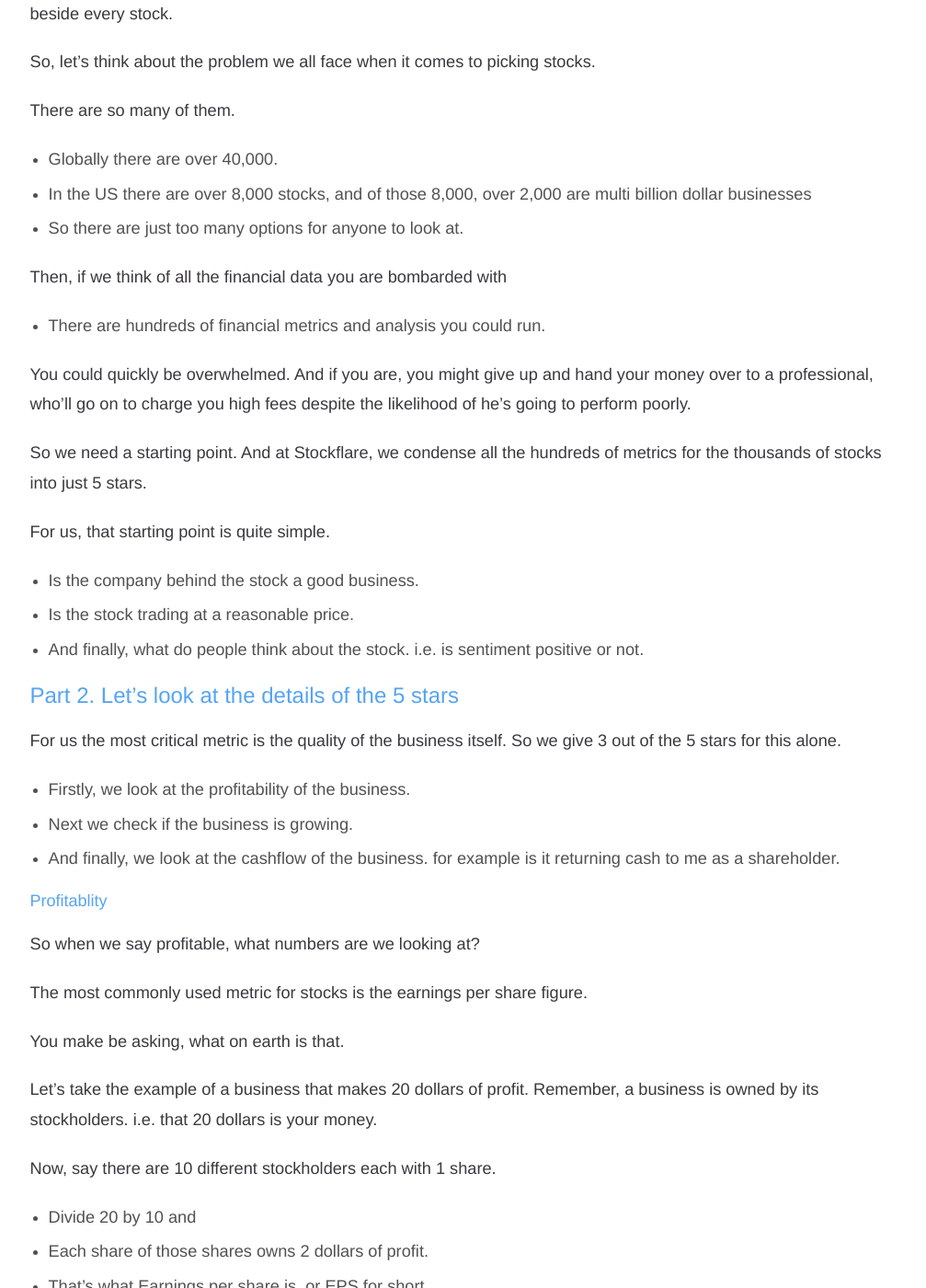
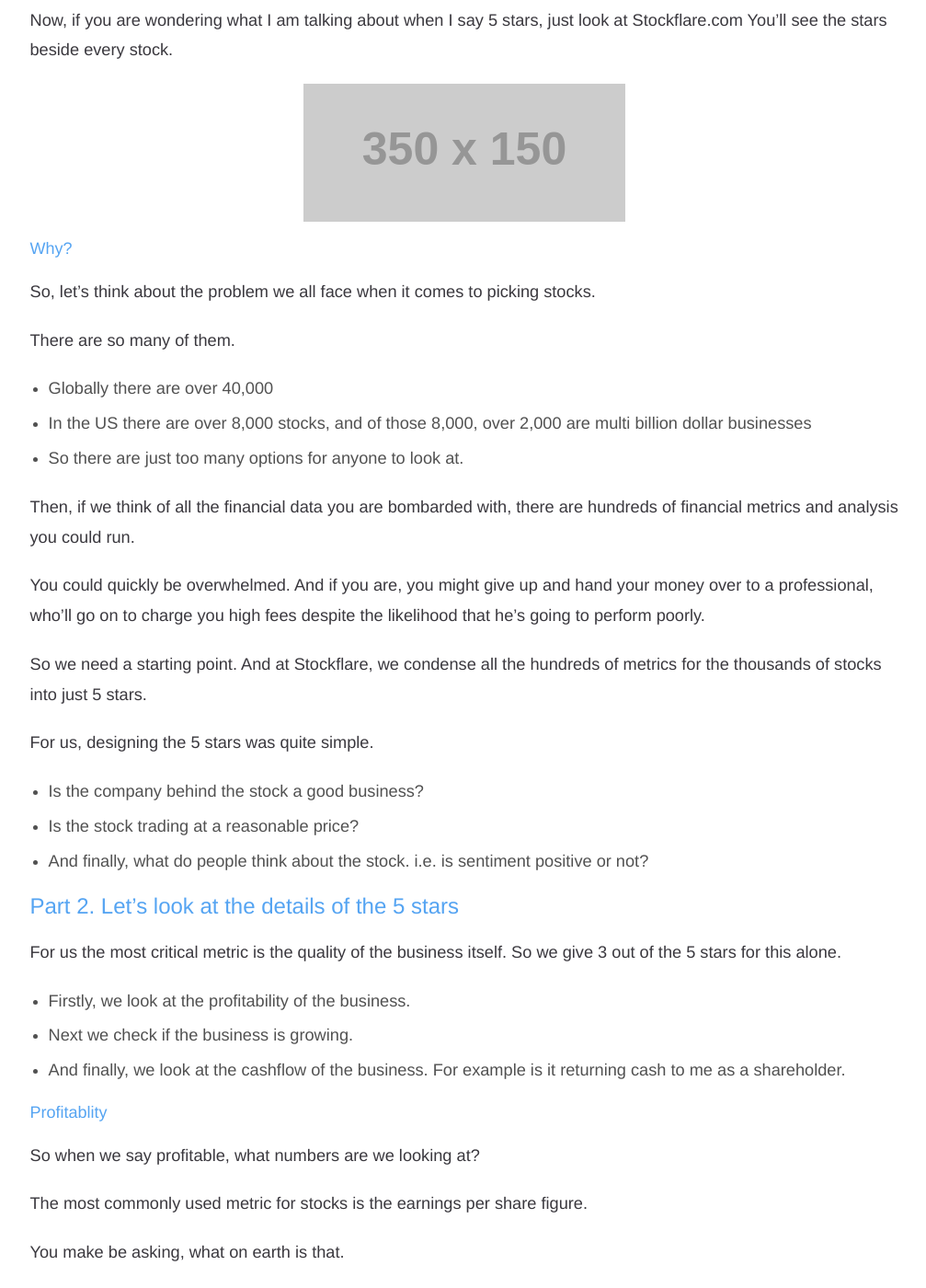
Before and after one commit to Stockflare/learn, a Jekyll site: the page built from _posts/2014-10-30-A2-what-are-five-star-stocks.markdown, in a window 1280 px wide and 1400 px high, scrolled down 1245 px. Shown: the whole window at 92% size, without its empty margins (135-1142 px from the left). Built offline with Jekyll 4.4.1, drawn with Linux system fonts in a browser that asks for light colours; nearby versions of some CDN libraries; some of the changed text lies outside the part shown.

Commit message:
Update and rename 2014-10-30-what-are-five-star-stocks.markdown to 2014-10-30-A2-what-are-five-star-stocks.markdown

```diff
--- a/_posts/2014-10-30-what-are-five-star-stocks.markdown
+++ b/_posts/2014-10-30-A2-what-are-five-star-stocks.markdown
@@ -24,30 +24,34 @@
 
 ### Part 1. Why 5 stars?
 
+#### 5 stars?
+
 Now, if you are wondering what I am talking about when I say 5 stars, just look at Stockflare.com
 You’ll see the stars beside every stock.
+
+![Image alternate text](http://placehold.it/350x150)
+
+#### Why?
 
 So, let’s think about the problem we all face when it comes to picking stocks.
 
 There are so many of them.
 
-* Globally there are over 40,000.
+* Globally there are over 40,000
 * In the US there are over 8,000 stocks, and of those 8,000, over 2,000 are multi billion dollar businesses
 * So there are just too many options for anyone to look at.
 
-Then, if we think of all the financial data you are bombarded with
+Then, if we think of all the financial data you are bombarded with, there are hundreds of financial metrics and analysis you could run.
 
-* There are hundreds of financial metrics and analysis you could run.
-
-You could quickly be overwhelmed. And if you are, you might give up and hand your money over to a professional, who’ll go on to charge you high fees despite the likelihood of he’s going to perform poorly.
+You could quickly be overwhelmed. And if you are, you might give up and hand your money over to a professional, who’ll go on to charge you high fees despite the likelihood that he’s going to perform poorly.
 
 So we need a starting point. And at Stockflare, we condense all the hundreds of metrics for the thousands of stocks into just 5 stars.
 
-For us, that starting point is quite simple.
+For us, designing the 5 stars was quite simple.
 
-* Is the company behind the stock a good business.
-* Is the stock trading at a reasonable price.
-* And finally, what do people think about the stock. i.e. is sentiment positive or not.
+* Is the company behind the stock a good business?
+* Is the stock trading at a reasonable price?
+* And finally, what do people think about the stock. i.e. is sentiment positive or not?
 
 ### Part 2. Let’s look at the details of the 5 stars
 
@@ -55,7 +59,7 @@
 
 * Firstly, we look at the profitability of the business.
 * Next we check if the business is growing.
-* And finally, we look at the cashflow of the business. for example is it returning cash to me as a shareholder.
+* And finally, we look at the cashflow of the business. For example is it returning cash to me as a shareholder.
 
 #### Profitablity
 
@@ -81,7 +86,7 @@
 
 * Sales
 * Profits
-* Long-term forecasts
+* Long-term Forecasts
 
 If a business isn’t doing well on all 3 numbers, it doesn’t get the growth star.
 
@@ -89,9 +94,7 @@
 
 For the 3rd star, we look at dividends.
 
-Again, you may be asking yourself, what dividends are.
-
-Let’s think back to our example of the company that made 20 dollars this year. With each share owning 2 dollars of profit.
+Again, you may be asking yourself, what dividends are. Let’s think back to our example of the company that made 20 dollars this year. With each share owning 2 dollars of profit.
 
 Well, as a shareholder, you can’t ring up the CEO and ask him to send you the 2 dollars.
 
@@ -132,7 +134,7 @@
 
 Then they make a recommendation. In fact the big asset management firms are paying big money to investment banks exactly to get their insight.
 
-What are these recommendations? These experts publish forecasts for the companies profits, they predict where the share price is going and they even say, Buy, Sell or tell you to Hold-on to your stock.
+What are these recommendations? These experts publish forecasts for the companies profits, they predict where the share price is going and they even say, "Buy", "Sell" or tell you to "Hold-on" to your stock.
 
 We use this data to check if sentiment for a stock is positive or negative.
 
@@ -150,15 +152,18 @@
 
 How about we choose Microsoft. We can see it’s a 4 star stock.
 
+![Image alternate text](http://placehold.it/350x150)
+
 So, on the right hand side we can see the 3 business stars.
 
 * It’s profitable
 * It pays dividends
-* Ah, but sadly, its not growing as fast as its competitors.
+* But sadly, its not growing as fast as its competitors.
 
-Then on the left,
-* We can see that its cheap
-* And for the views of the Experts, Wall Street thinks its worth more than today’s price & they are recommending their clients buy it.
+Then on the left
+
+* We can see that it's cheap
+* In terms of sentiment, Wall Street thinks its worth more than today’s price & they are recommending their clients "Buy" it.
 
 ### Part 3. Will 5 star stocks help you?
 
@@ -169,10 +174,10 @@
 * Quite simply, yes!
 * Why? Cutting through the hundreds of datapoints and financial metrics is key. Too often we are bombarded with so much data in finance that we can’t see the wood from the trees.
 * But, our 5 stars are just a starting point.
-* Remember, if you’ve no idea what the company behind the stock actually does, they would probably shouldn’t be buying it.
+* Remember, if you’ve no idea what the company behind the stock actually does, then you probably shouldn’t be buying it.
 
 A 5 star rating is not a reason to buy a stock, it’s a reason to start considering it.
 
-###Conclusion
+### Conclusion
 
-So please start exploring Stockflare. And we’d love to hear what you find. If there’s a 5 star stock you love, please get in touch. And better still, if there’s a 5 star stock you hate. Please let us know why.
+5 stars are Stockflare's way to help us and any of uses filter the tens of thousands of stocks you could by, easily. So please start exploring Stockflare. And we’d love to hear what you find. If there’s a 5 star stock you love, please get in touch. And better still, if there’s a 5 star stock you hate. Please let us know why.
```
Also changed, not shown: other parts of _posts/2014-10-30-A2-what-are-five-star-stocks.markdown (+14 -14 lines).
